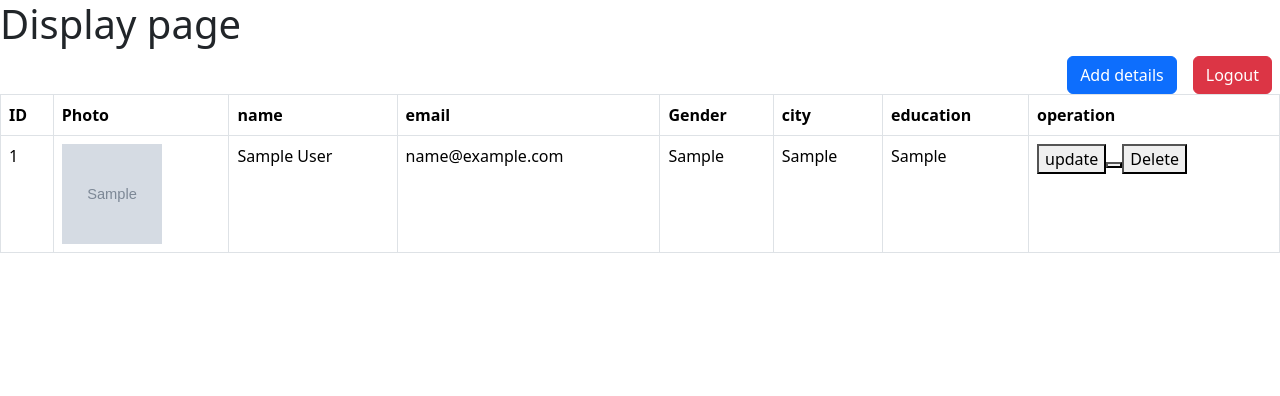
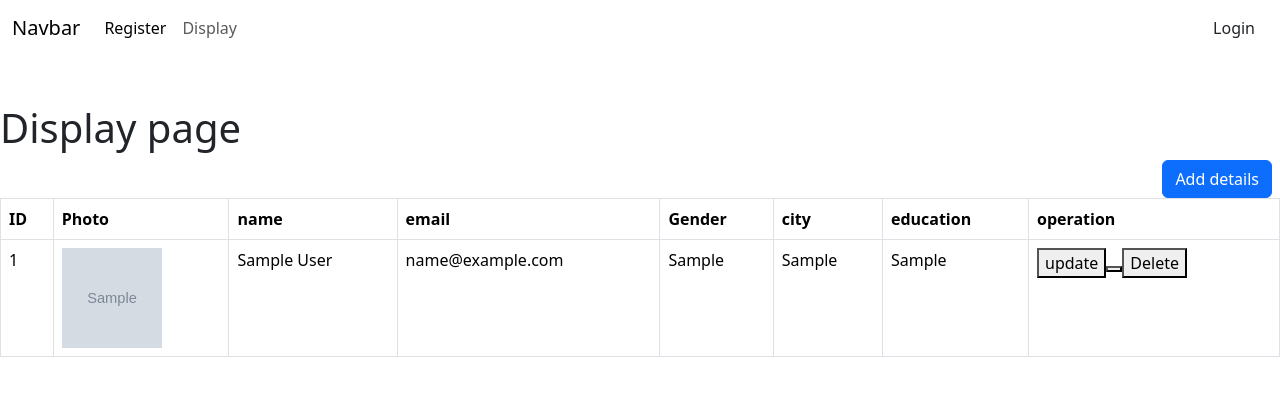
Before and after one commit to AkashHalder520/php_codilar, a PHP site: page /LoginSql/showdata.php in a window 1280 px wide. Shown: the top 396 px of the page. Run offline with PHP 8.4, Linux system fonts and the light colour scheme; the visitor is signed in with stand-in values (Sample User, id 1); tables that the repository leaves empty or names only in its code hold one stand-in row (values such as "Sample post"); grey boxes marked "Sample" are stand-in pictures.

Commit message:
is login status implementation

```diff
--- /dev/null
+++ b/LoginSql/nav.php
@@ -0,0 +1,71 @@
+<?php
+$hostname = "localhost";
+$username = "root";
+$password = "";
+$database = "registration_db";
+
+// Create connection
+$conn = new mysqli($hostname, $username, $password, $database);
+// Check connection
+if ($conn->connect_error) {
+    die("Connection failed: " . $conn->connect_error);
+}
+// $email=$_SESSION['email'];
+// $getstatus = "SELECT status FROM `user_details` WHERE email='$email'";
+// $res = $conn->query($getstatus);
+// $status = $res->fetch_all(MYSQLI_ASSOC);
+// print_r($status[0]['status'])
+?>
+<!doctype html>
+<html lang="en">
+
+<head>
+    <meta charset="utf-8">
+    <meta name="viewport" content="width=device-width, initial-scale=1">
+    <title></title>
+    <link href="https://cdn.jsdelivr.net/npm/bootstrap@5.3.1/dist/css/bootstrap.min.css" rel="stylesheet" integrity="sha384-4bw+/aepP/YC94hEpVNVgiZdgIC5+VKNBQNGCHeKRQN+PtmoHDEXuppvnDJzQIu9" crossorigin="anonymous">
+</head>
+
+<body>
+
+    <nav class="navbar navbar-expand-lg bg-secondary-dark mb-5">
+        <div class="container-fluid  ">
+            <a class="navbar-brand" href="#">Navbar</a>
+            <button class="navbar-toggler" type="button" data-bs-toggle="collapse" data-bs-target="#navbarSupportedContent" aria-controls="navbarSupportedContent" aria-expanded="false" aria-label="Toggle navigation">
+                <span class="navbar-toggler-icon"></span>
+            </button>
+            <div class="collapse navbar-collapse" id="navbarSupportedContent">
+                <ul class="navbar-nav me-auto mb-2 mb-lg-0">
+                    <li class="nav-item">
+                        <a class="nav-link active" aria-current="page" href="registration.php">Register</a>
+                    </li>
+                    <li class="nav-item">
+                        <a class="nav-link" href="showdata.php">Display</a>
+                    </li>
+
+
+                </ul>
+                <form class="d-flex" role="search">
+                    <?php
+                    $email=isset($_SESSION['email']);
+                    $getstatus = "SELECT status FROM `user_details` WHERE email='$email'";
+                    $res = $conn->query($getstatus);
+                    $status = $res->fetch_all(MYSQLI_ASSOC);
+                    if(isset($status[0]['status'])){
+                    echo " <a class='btn btn-Danger' href='logout.php'>Logout</a>  ";
+                    }
+                    else{
+                    echo "<a class='btn btn-Success'>Login</a>";
+                    }
+                    ?>
+
+
+                </form>
+            </div>
+        </div>
+    </nav>
+
+    <script src="https://cdn.jsdelivr.net/npm/bootstrap@5.3.1/dist/js/bootstrap.bundle.min.js" integrity="sha384-HwwvtgBNo3bZJJLYd8oVXjrBZt8cqVSpeBNS5n7C8IVInixGAoxmnlMuBnhbgrkm" crossorigin="anonymous"></script>
+</body>
+
+</html>
--- a/LoginSql/registration.php
+++ b/LoginSql/registration.php
@@ -1,3 +1,4 @@
+<?php include('nav.php')?>
 <!DOCTYPE html>
 <html lang="en">
 
--- a/LoginSql/showdata.php
+++ b/LoginSql/showdata.php
@@ -1,5 +1,6 @@
 <?php
 session_start();
+include('nav.php')
 ?>
 <!DOCTYPE html>
 <html lang="en">
@@ -15,7 +16,7 @@
     <h1>Display page</h1>
     <div class="d-grid gap-2 d-md-flex justify-content-md-end">
         <a class="btn btn-primary me-md-2" type="button" href="registration.php">Add details</a>
-        <a class="btn btn-danger me-md-2" type="button" href="logout.php">Logout</a>
+        <!-- <a class="btn btn-danger me-md-2" type="button" href="logout.php">Logout</a> -->
     </div>
     <table class="table table-bordered">
         <tr>
@@ -41,12 +42,13 @@
             die("Connection failed: " . $conn->connect_error);
         }
 
+        //checking the session
+        $email = $_SESSION['email'];
+        if (!$email) {
+            header("location:index.php");
+        }
 
         // selecting all data except password hash from the table******
-        $email=$_SESSION['email'];
-        if(!$email){
-            header("location:index.php");
-        }
         $getdataquery = "SELECT id,profile_img,name,email,gender,city,education  FROM `user_details`";
         $response = $conn->query("$getdataquery");
         // print_r($response);
@@ -84,13 +86,13 @@
                 <td>
 
                     <a href="updatepage.php?id=<?php echo $values['id'] ?>"><button>update<button></a>
-                    <a  href="deletepage.php?id=<?php echo $values['id'] ?>"><button onclick="return confirm(`Do you want to delete`)">Delete</button></a>
+                    <a href="deletepage.php?id=<?php echo $values['id'] ?>"><button onclick="return confirm(`Do you want to delete`)">Delete</button></a>
                     <!-- <button id="deletebutton">Delete</button> -->
 
 
                 </td>
             <?php } ?>
-        </tr>
+            </tr>
     </table>
     <script src=" https://cdn.jsdelivr.net/npm/bootstrap@5.3.1/dist/js/bootstrap.bundle.min.js" integrity="sha384-HwwvtgBNo3bZJJLYd8oVXjrBZt8cqVSpeBNS5n7C8IVInixGAoxmnlMuBnhbgrkm" crossorigin="anonymous"></script>
 </body>
--- a/LoginSql/updatepage.php
+++ b/LoginSql/updatepage.php
@@ -1,3 +1,4 @@
+<?php include('nav.php')?>
 <!DOCTYPE html>
 <html lang="en">
 
```
Also changed, not shown: LoginSql/index.php (+18 -12 lines), LoginSql/logout.php (+9 -1 lines).
